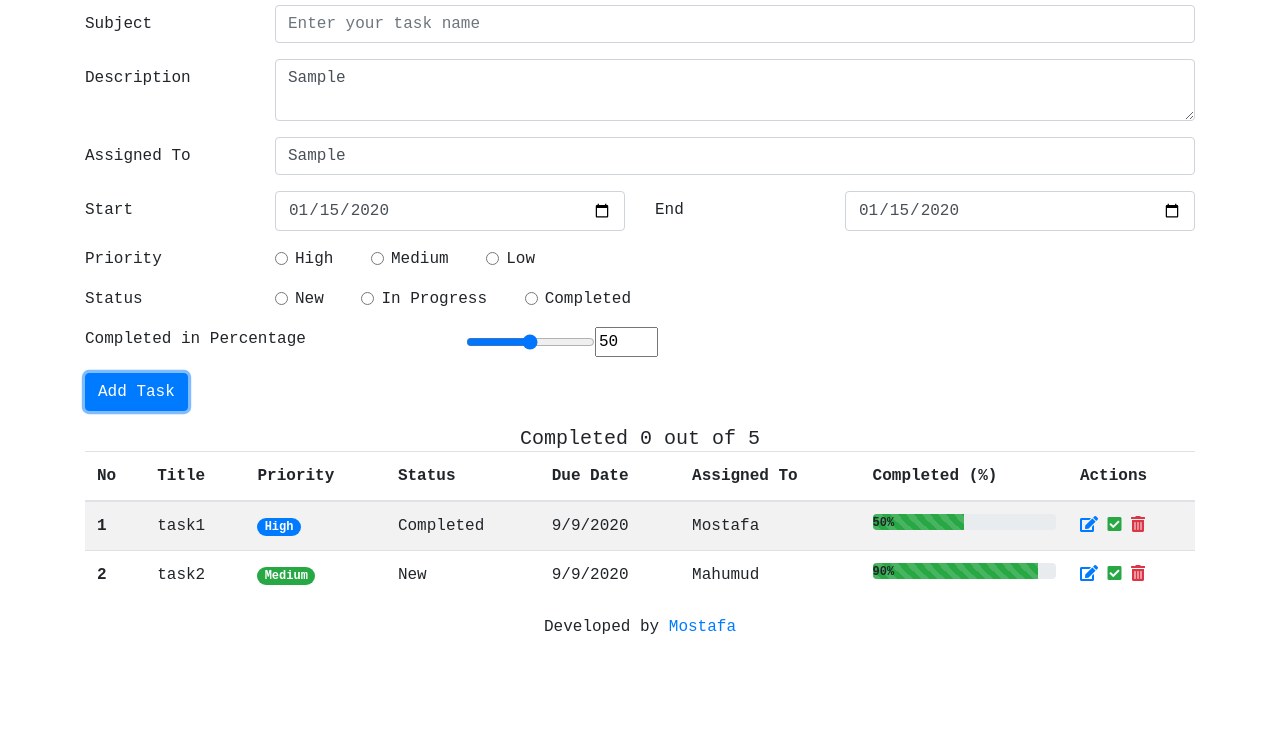
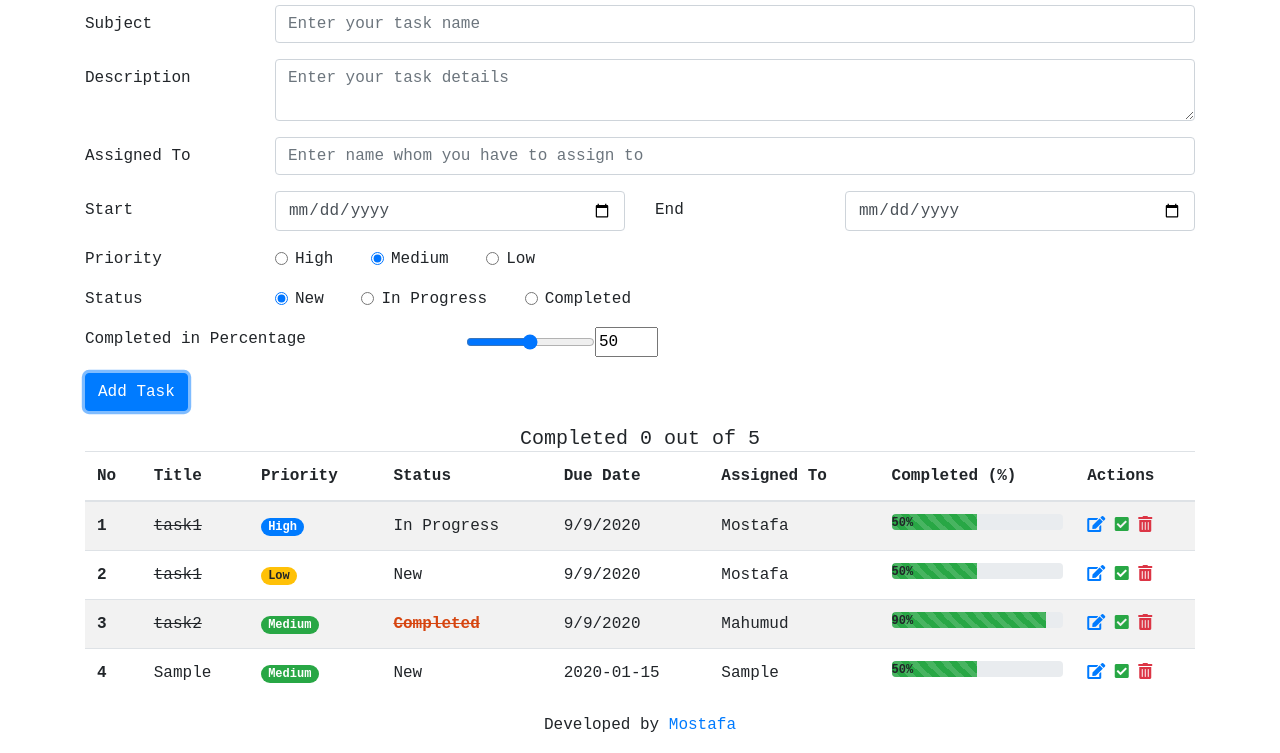
Before and after one commit to bdmostafa/task-manager, a plain HTML site: page index.html in a window 1280 px wide. Both pictures are taken after typing "Sample", "Sample", "Sample", "2020-01-15", "2020-01-15" into the empty fields and a click on the button "Add Task". Shown: the part 56-809 px from the top of the page. Drawn offline with nearby package versions, Linux system fonts and the light colour scheme; a web font is replaced by a local one.

Commit message:
all data updated from input field to data store to UI section and dynamically css change in completed status

```diff
--- a/app.js
+++ b/app.js
@@ -9,35 +9,30 @@ const TaskController = (function () {
                 assignedTo: 'Mostafa',
                 startAt: new Date().toLocaleDateString(),
                 endAt: new Date().toLocaleDateString(),
-                priority: {
-                    high: true,
-                    medium: false,
-                    low: false
-                },
-                status: {
-                    completed: true,
-                    inProgress: false,
-                    isNew: false
-                },
+                priority: 'High',
+                status: 'In Progress',
                 completedPercentage: 50
             },
             {
                 id: 2,
+                title: 'task1',
+                description: 'Lorem ipsum dolor sit amet, consectetur adipisicing elit. Quas, harum',
+                assignedTo: 'Mostafa',
+                startAt: new Date().toLocaleDateString(),
+                endAt: new Date().toLocaleDateString(),
+                priority: 'Low',
+                status: 'New',
+                completedPercentage: 50
+            },
+            {
+                id: 3,
                 title: 'task2',
                 description: 'Lorem ipsum dolor sit amet, consectetur adipisicing elit. Quas, harum',
                 assignedTo: 'Mahumud',
                 startAt: new Date().toLocaleDateString(),
                 endAt: new Date().toLocaleDateString(),
-                priority: {
-                    high: false,
-                    medium: low,
-                    low: false
-                },
-                status: {
-                    completed: false,
-                    inProgress: false,
-                    isNew: true
-                },
+                priority: 'Medium',
+                status: 'Completed',
                 completedPercentage: 90
             }
         ]
@@ -47,13 +42,32 @@ const TaskController = (function () {
         getTasks() {
             return data.tasks;
         },
-        addTasks(titleTask) {
-            const id = data.tasks.length > 0 ? data.tasks.length : 0
+        // Destructuring argument taskInfo
+        addTasks({
+            title,
+            description,
+            assignedTo,
+            startAt,
+            endAt,
+            priority,
+            status,
+            completedPercentage
+        }) {
+            // Task id no should be started from 1
+            const id = data.tasks.length > 0 ? data.tasks.length + 1 : 1
             const task = {
+                // When property and value name are the same, avoid naming twice
                 id,
-                title: titleTask,
-                completed: false
+                title,
+                description,
+                assignedTo,
+                startAt,
+                endAt,
+                priority,
+                status,
+                completedPercentage
             };
+
             // data.tasks.push(task);
             // console.log(task)
 
@@ -66,11 +80,14 @@ const TaskController = (function () {
             return task;
 
         },
+        // Function to assign completed task on check icon click event
         completedTask(id) {
             // Mapping data task to check if id is matched
             data.tasks = data.tasks.map(task => {
                 if (task.id === id) {
-                    task.completed = !task.completed;
+                    if (task.status === 'New' || 'In Progress') {
+                        task.status = 'Completed';
+                    }
                     return task;
                 } else {
                     return task;
@@ -84,24 +101,31 @@ const TaskController = (function () {
 })()
 
 
-
-// Function to local storage
+// Function to local storage ========================================================================
 const StorageConroller = (function () {
 
 })()
 
 
 
-// Function to connect with task data into UI DOM
+// Function to connect with task data into UI DOM ============================================================
 const UIController = (function () {
-    // Create object for the selectors
+    // Create object for all the necessary selectors
     const selectors = {
         displayTaskArea: '.display-task-area',
         titleInput: '.title-input',
         taskBody: '#task-body',
         addTask: '.add-btn',
         updateTask: '.update-btn',
-        backBtn: '.back-btn'
+        backBtn: '.back-btn',
+        description: '.description',
+        assignedTo: '.assigned-to',
+        startAt: '.start-date',
+        endAt: '.end-date',
+        priority: 'input[type=radio][name=priority]:checked',
+        status: 'input[type=radio][name=status]:checked',
+        completedPercentage: '.percentage-num'
+
     }
 
     const displayTaskArea = () => {
@@ -112,25 +136,17 @@ const UIController = (function () {
         document.querySelector(selectors.displayTaskArea).style.display = 'none';
     }
 
-    const handlePriority = (task) => {
-        const { high, medium, low } = task.priority;
-        if (high) return 'High'
-        if (medium) return 'Medium'
-        if (low) return 'Low'
+    const handleBadgeColorPriority = (priority) => {
+        // const { high, medium, low } = task.priority;
+        if (priority === 'High') return 'primary'
+        if (priority === 'Medium') return 'success'
+        if (priority === 'Low') return 'warning'
     }
 
-    const handleBadgeColorPriority = (task) => {
-        const { high, medium, low } = task.priority;
-        if (high) return 'primary'
-        if (medium) return 'success'
-        if (low) return 'warning'
-    }
-
-    const handleStatus = (task) => {
-        const { completed, inProgress, isNew } = task.status;
-        if (completed) return 'Completed'
-        if (inProgress) return 'In Progress'
-        if (isNew) return 'New'
+    const handleStyleCompletedStatus = (status) => {
+        if (status === 'Completed') {
+            return true;
+        }
     }
 
     return {
@@ -147,30 +163,46 @@ const UIController = (function () {
             document.querySelector(selectors.updateTask).style.display = 'none';
             document.querySelector(selectors.backBtn).style.display = 'none';
         },
-        getTitleTask() {
-            return document.querySelector(selectors.titleInput).value;
-        },
         showAlert(msg, className) {
             console.log(msg, className)
         },
         clearFields() {
             document.querySelector(selectors.titleInput).value = '';
+            document.querySelector(selectors.description).value = '';
+            document.querySelector(selectors.assignedTo).value = '';
+            document.querySelector(selectors.startAt).value = '';
+            document.querySelector(selectors.endAt).value = '';
         },
-        populateTask(task) {
+        // validateForm() {
+
+        // },
+        getTaskInput() {
+            return {
+                title: document.querySelector(selectors.titleInput).value,
+                description: document.querySelector(selectors.description).value,
+                assignedTo: document.querySelector(selectors.assignedTo).value,
+                startAt: document.querySelector(selectors.startAt).value,
+                endAt: document.querySelector(selectors.endAt).value,
+                priority: document.querySelector(selectors.priority).value,
+                status: document.querySelector(selectors.status).value,
+                completedPercentage: document.querySelector(selectors.completedPercentage).value,
+            }
+        },
+        populateTask({ id, title, assignedTo, endAt, priority, status, completedPercentage }) { // Destructuring parameter task
             // Display task area when new task is added
             displayTaskArea();
             let taskResult = '';
             taskResult += `
                     <tr>
-                        <th scope="row">${task.id}</th>
-                        <td >${task.title}</td>
-                        <td><span class="badge badge-pill badge-${handleBadgeColorPriority(task)}">${handlePriority(task)}</span></td>
-                        <td>${handleStatus(task)}</td>
-                        <td>${task.endAt}</td>
-                        <td>${task.assignedTo}</td>
+                        <th scope="row">${id}</th>
+                        <td >${title}</td>
+                        <td><span class="badge badge-pill badge-${handleBadgeColorPriority(priority)}">${priority}</span></td>
+                        <td class=${handleStyleCompletedStatus(status) ? 'completed-task' : ''}>${status}</td>
+                        <td>${endAt}</td>
+                        <td>${assignedTo}</td>
                         <td>
                             <div class="progress">
-                            <div class="progress-bar-striped bg-success" role="progressbar" style="width: ${task.completedPercentage}%" aria-valuenow="${task.completedPercentage}" aria-valuemin="0" aria-valuemax="100"> <span class="text-black font-weight-bold">${task.completedPercentage}%</span> </div>
+                            <div class="progress-bar-striped bg-success" role="progressbar" style="width: ${completedPercentage}%" aria-valuenow="${completedPercentage}" aria-valuemin="0" aria-valuemax="100"> <span class="text-black font-weight-bold">${completedPercentage}%</span> </div>
                         </div>
                         </td>
                         <td>
@@ -184,28 +216,29 @@ const UIController = (function () {
             document.querySelector(selectors.taskBody).insertAdjacentHTML("beforeend", taskResult);
         },
         populateAllTask(tasks) {
-
-            // Handle display task area
+            // console.log(tasks);
+            // Handle display task table area
             if (tasks.length > 0) {
                 displayTaskArea();
             } else {
                 hideTaskArea();
             }
 
-            // console.log(tasks);
             let tasksResult = '';
             tasks.forEach(task => {
+                // Destructuring all the properties
+                const { id, title, priority, status, endAt, assignedTo, completedPercentage } = task;
                 tasksResult += `
                     <tr>
-                        <th scope="row">${task.id}</th>
-                        <td>${task.title}</td>
-                        <td><span class="badge badge-pill badge-${handleBadgeColorPriority(task)}">${handlePriority(task)}</span></td>
-                        <td>${handleStatus(task)}</td>
-                        <td>${task.endAt}</td>
-                        <td>${task.assignedTo}</td>
+                        <th scope="row">${id}</th>
+                        <td style="text-decoration: line-through">${title}</td>
+                        <td><span class="badge badge-pill badge-${handleBadgeColorPriority(priority)}">${priority}</span></td>
+                        <td class=${handleStyleCompletedStatus(status) ? 'completed-task' : ''}>  ${status}</td>
+                        <td >${endAt}</td>
+                        <td>${assignedTo}</td>
                         <td>
                             <div class="progress">
-                            <div class="progress-bar-striped bg-success" role="progressbar" style="width: ${task.completedPercentage}%" aria-valuenow="${task.completedPercentage}" aria-valuemin="0" aria-valuemax="100"> <span class="text-black font-weight-bold">${task.completedPercentage}%</span> </div>
+                            <div class="progress-bar-striped bg-success" role="progressbar" style="width: ${completedPercentage}%" aria-valuenow="${completedPercentage}" aria-valuemin="0" aria-valuemax="100"> <span class="text-black font-weight-bold">${completedPercentage}%</span> </div>
                         </div>
                         </td>
                         <td>
@@ -215,7 +248,7 @@ const UIController = (function () {
                         </td>
                     </tr>
                 `
-                console.log(task)
+                // console.log(task)
             });
             document.querySelector(selectors.taskBody).innerHTML = tasksResult;
 
@@ -226,8 +259,8 @@ const UIController = (function () {
 
 
 
-// Function to combine between TaskController and UIController
-const AppController = ( (Task, UI, Storage) => {
+// Function to combine between TaskController and UIController ================================================
+const AppController = ((Task, UI, Storage) => {
     // console.log(Task.getTasks());
 
     // Load Event listeners
@@ -241,22 +274,55 @@ const AppController = ( (Task, UI, Storage) => {
         // document.querySelector(selectors.addTask).addEventListener('click', addTask);
         document.querySelector(selectors.displayTaskArea).addEventListener('click', completeTask);
     }
+
     function addNewTask(e) {
         e.preventDefault();
-        const titleTask = UI.getTitleTask();
-        // console.log(titleTask);
 
-        if (titleTask.trim() === '') {
-            UI.showAlert('Oops... Title must not be an empty. Please try again!', 'warning');
+        // Get all data of a task from UI from
+        const taskInfo = UI.getTaskInput();
+        // console.log(taskInfo);
+
+        // Validation all the fields
+        // UI.validateForm(taskInfo);
+
+        const {
+            title,
+            description,
+            assignedTo,
+            startAt,
+            endAt,
+            priority,
+            status,
+            completedPercentage
+        } = taskInfo;
+
+        // console.log((!status[0].checked));  // priority/status validation is rest
+
+        // Validation all the fields
+        if (
+            title.trim() === ''
+            || description.trim() === ''
+            || assignedTo.trim() === ''
+            || startAt === ''
+            || endAt === ''
+            || priority === ''
+            || status === ''
+            || completedPercentage === ''
+        ) {
+            UI.showAlert('Oops... Some fields must not be empty. Please try again!', 'warning');
+            // } else if (!(priority[0].checked) && !(priority[1].checked) && !(priority[2].checked)) {
+            //     UI.showAlert('One priority must be checked', 'warning');
+            // } else if (!(status[0].checked) && !(status[1].checked) && !(status[2].checked)) {
+            //     UI.showAlert('One status must be checked', 'warning');
         } else {
             // Update to data center
-            const task = Task.addTasks(titleTask);
-            // console.log(task);
+            const task = Task.addTasks(taskInfo);
+            console.log(task);
 
-            // Clear Field
+            // Clear Field after submitting
             UI.clearFields();
 
-            // Update to UI
+            // Update task to UI section
             UI.populateTask(task)
         }
     }
@@ -265,7 +331,12 @@ const AppController = ( (Task, UI, Storage) => {
         if (e.target.classList.contains('fa-check-square')) {
             // console.log(e.target.parentElement.parentElement.children[0].innerText);
             const targetId = Number(e.target.parentElement.parentElement.children[0].innerText);
+            // Update status property to data center
             Task.completedTask(targetId);
+            // Getting updated tasks from Task controller
+            const tasks = Task.getTasks()
+            // Update status to UI
+            UI.populateAllTask(tasks);
         }
     }
 
--- a/index.html
+++ b/index.html
@@ -13,6 +13,13 @@
         integrity="sha384-Gn5384xqQ1aoWXA+058RXPxPg6fy4IWvTNh0E263XmFcJlSAwiGgFAW/dAiS6JXm" crossorigin="anonymous">
     <link rel="stylesheet" href="style.css">
     <title>Task Management App | Vanilla JS</title>
+    <style>
+        .completed-task{
+            text-decoration: line-through;
+            font-weight: bold;
+            color:rgb(214, 69, 16);
+        }
+    </style>
 </head>
 
 <body>
@@ -32,26 +39,26 @@
                 <div class="form-group row">
                     <label for="description" class="col-sm-2 col-form-label">Description</label>
                     <div class="col-sm-10">
-                        <textarea class="form-control" id="description" placeholder="Enter your task details"
+                        <textarea class="form-control description" id="description" placeholder="Enter your task details"
                             rows="2"></textarea>
                     </div>
                 </div>
                 <div class="form-group row">
                     <label for="assignedTo" class="col-sm-2 col-form-label">Assigned To</label>
                     <div class="col-sm-10">
-                        <input type="text" class="form-control" id="assignedTo"
+                        <input type="text" class="form-control assigned-to" id="assignedTo"
                             placeholder="Enter name whom you have to assign to">
                     </div>
                 </div>
                 <div class="form-group row">
                     <label for="start" class="col-sm-2 col-form-label">Start</label>
                     <div class="col-sm-4">
-                        <input type="date" class="form-control" id="start"
+                        <input type="date" class="form-control start-date" id="start"
                             placeholder="Enter name whom you have to assign to">
                     </div>
                     <label for="end" class="col-sm-2 col-form-label">End</label>
                     <div class="col-sm-4">
-                        <input type="date" class="form-control" id="end"
+                        <input type="date" class="form-control end-date" id="end"
                             placeholder="Enter name whom you have to assign to">
                     </div>
                 </div>
@@ -59,15 +66,15 @@
                     <div class="col-sm-2">Priority</div>
                     <div class="col-sm-10">
                         <div class="form-check">
-                            <input class="form-check-input" name="status" type="radio" id="high">
+                            <input class="form-check-input" name="priority" type="radio" value="High" id="high">
                             <label class="form-check-label mr-5" for="high">
                                 High
                             </label>
-                            <input class="form-check-input" name="status" type="radio" id="medium">
+                            <input class="form-check-input" name="priority" type="radio" value="Medium" id="medium" checked>
                             <label class="form-check-label mr-5" for="medium">
                                 Medium
                             </label>
-                            <input class="form-check-input" name="status" type="radio" id="low">
+                            <input class="form-check-input" name="priority" type="radio" value="Low" id="low">
                             <label class="form-check-label mr-5" for="low">
                                 Low
                             </label>
@@ -78,16 +85,16 @@
                     <div class="col-sm-2">Status</div>
                     <div class="col-sm-10">
                         <div class="form-check">
-                            <input class="form-check-input" name="status" type="radio" id="New">
-                            <label class="form-check-label mr-5" for="New">
+                            <input class="form-check-input" name="status" type="radio" value="New" id="new" checked>
+                            <label class="form-check-label mr-5" for="new">
                                 New
                             </label>
-                            <input class="form-check-input" name="status" type="radio" id="In Progress">
-                            <label class="form-check-label mr-5" for="In Progress">
+                            <input class="form-check-input" name="status" type="radio" value="In Progress" id="in-progress">
+                            <label class="form-check-label mr-5" for="in-progress">
                                 In Progress
                             </label>
-                            <input class="form-check-input" name="status" type="radio" id="Completed">
-                            <label class="form-check-label mr-5" for="Completed">
+                            <input class="form-check-input" name="status" type="radio" value="Completed" id="completed">
+                            <label class="form-check-label mr-5" for="completed">
                                 Completed
                             </label>
                         </div>
@@ -96,8 +103,8 @@
 
                 <div class="form-group row">
                     <div class="col-sm-6 col-md-4">Completed in Percentage</div>
-                    <input class="ml-3" id="char-range" type="range" min="1" max="100" value="50">
-                    <input class="" id="char-amount" class="char-amount" type="number" min="1" max="100" value="50">
+                    <input class="ml-3 percentage-range" id="char-range" type="range" min="1" max="100" value="50">
+                    <input id="char-amount" class="percentage-num" type="number" min="1" max="100" value="50">
                 </div>
                 <div class="form-group row">
                     <div class="col-sm-10">
```
